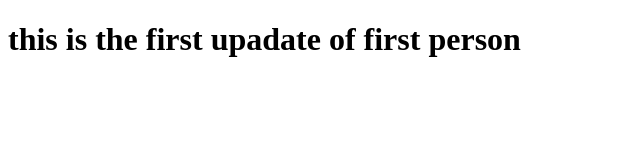
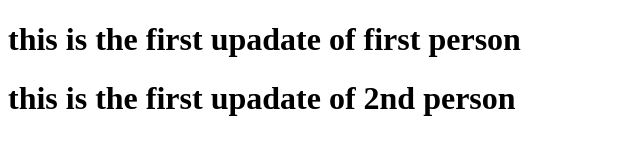
Before and after one commit to Gundashruthi/fetch1, a plain HTML site: page 15-9-25.html in a window 1280 px wide. Shown: the whole page, without its empty margins (0-640 px from the left). Drawn offline with Linux system fonts and the light colour scheme.

Commit message:
2nd update

```diff
--- a/15-9-25.html
+++ b/15-9-25.html
@@ -7,5 +7,6 @@
 </head>
 <body>
     <h1>this is the first upadate of first person</h1>
+    <h1>this is the first upadate of 2nd person</h1>
 </body>
 </html>
```
